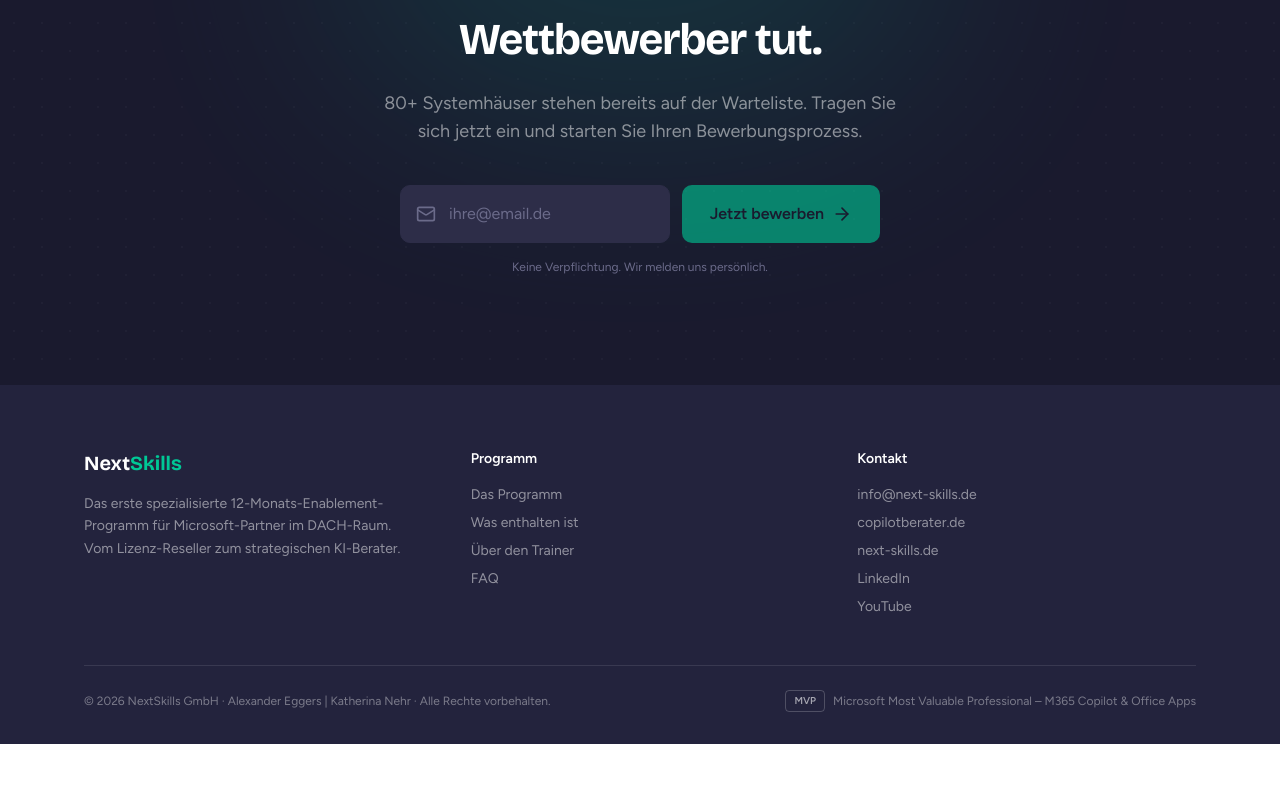
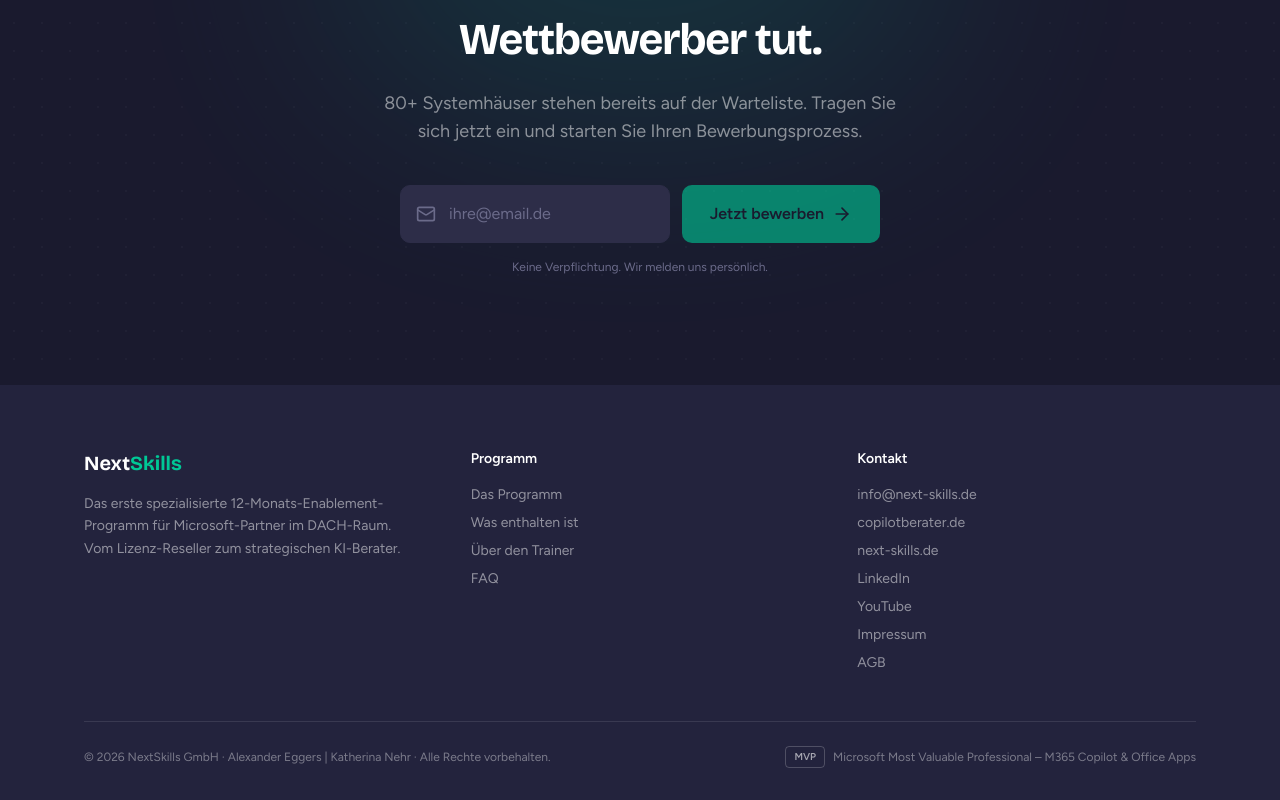
Before and after one commit to Eggers2/Copilot-Partner-Masterclass-, a Next.js app: page / in a window 1280 px wide. Shown: the part 5988-6788 px from the top of the page. Before the commit the page ends 6732 px from the top, so only its background shows below. Built offline with nearby package versions, Linux system fonts and the light colour scheme.

Commit message:
feat: Add Impressum and AGB links to homepage footer
Adds links to /impressum and /agb in the Kontakt column of the footer.

https://claude.ai/code/session_01RGpkr7yBLXELVGXvYJAwbb

```diff
--- a/app/page.tsx
+++ b/app/page.tsx
@@ -792,6 +792,8 @@ export default function LandingPage() {
                 <li><a href="https://next-skills.de" target="_blank" rel="noopener noreferrer" className="text-white/50 hover:text-[#00C896] transition-colors">next-skills.de</a></li>
                 <li><a href="https://www.linkedin.com/in/teams-pro/" target="_blank" rel="noopener noreferrer" className="text-white/50 hover:text-[#00C896] transition-colors">LinkedIn</a></li>
                 <li><a href="https://www.youtube.com/@alexandereggers" target="_blank" rel="noopener noreferrer" className="text-white/50 hover:text-[#00C896] transition-colors">YouTube</a></li>
+                <li><a href="/impressum" className="text-white/50 hover:text-[#00C896] transition-colors">Impressum</a></li>
+                <li><a href="/agb" className="text-white/50 hover:text-[#00C896] transition-colors">AGB</a></li>
               </ul>
             </div>
           </div>
```
